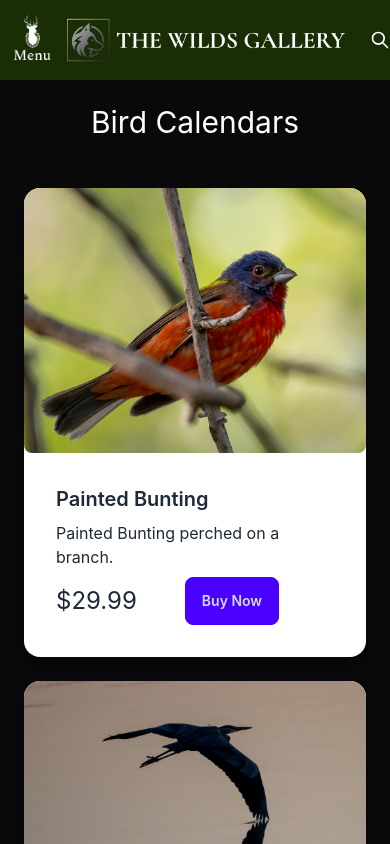
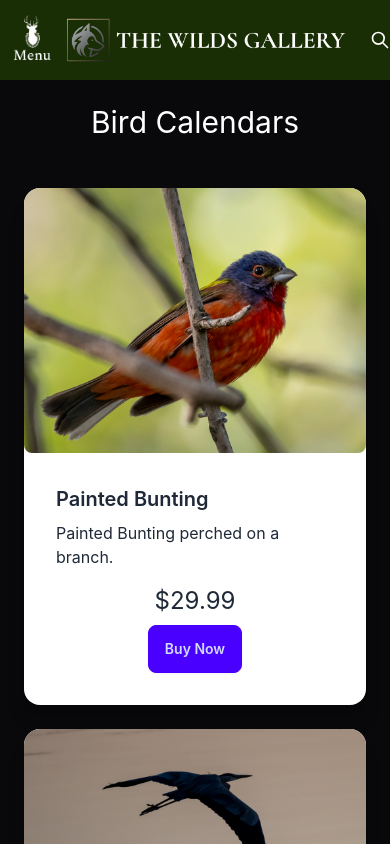
Before and after one commit to RHURST93/TheWilds, a React (Create React App) app: page /CalBirds in a window 390 px wide. Shown: the top 844 px of the page. Built offline with nearby package versions, Linux system fonts and the light colour scheme.

Commit message:
made Bird calendars responsive

```diff
--- a/src/components/CalendarBirds.js
+++ b/src/components/CalendarBirds.js
@@ -59,9 +59,9 @@ const CalendarBirds = () => {
             <div className="card-body flex-grow">
               <h2 className="card-title">{photo.name}</h2>
               <p>{photo.description}</p>
-              <div className="card-actions float-end">
+              <div className="card-actions flex-col items-center">
                 <h4 className="text-2xl mt-2 ">{photo.price}</h4>
-                <button className="ml-10  btn btn-primary">Buy Now</button>
+                <button className="  btn btn-primary">Buy Now</button>
               </div>
             </div>
           </div>
--- a/src/components/Canvas.js
+++ b/src/components/Canvas.js
@@ -51,7 +51,7 @@ const Canvas = () => {
                 </ul>
               </div>
             </div>
-            <div className="card-actions justify-end p-4">
+            <div className="card-actions flex-col items-center p-4">
               <button className="btn btn-primary">Buy Now</button>
             </div>
           </div>
```
